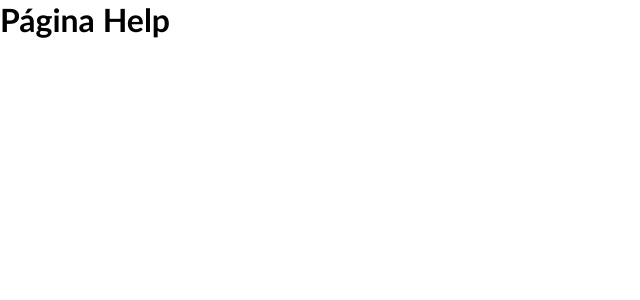
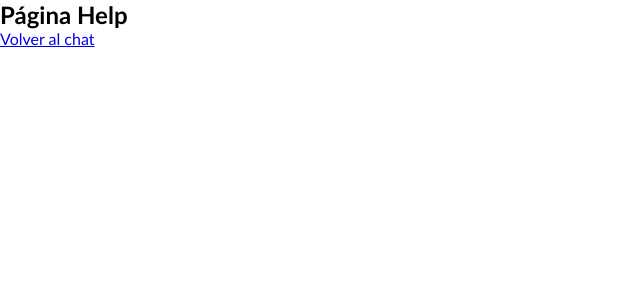
Before and after one commit to sara-carretero/base-proyecto-react-999198241, a React (Vite) app: page /help in a window 1280 px wide. Shown: the top 300 px of the page, without its empty margins (0-640 px from the left). Built offline with nearby package versions, Linux system fonts and the light colour scheme.

Commit message:
cambiar ruta de help exitosamente. Guardar sesión en Local Storage

```diff
--- a/src/components/Chat.jsx
+++ b/src/components/Chat.jsx
@@ -1,8 +1,19 @@
 import { useState } from "react"
 import { useChat } from "../context/ChatContext"
+import { useNavigate } from "react-router-dom"
 
 export default function Chat() {
   const [msg, setMsg] = useState("")
+
+  const navigate = useNavigate()
+
+  const handleHelp = () => {
+    // setTimeout(() => {
+    //   navigate("/help")
+    // }, 1000)
+
+    navigate("/help")
+  }
 
   // 1. Obtenemos del contexto todo lo necesario
   const { users, selectedUser, setUsers } = useChat()
@@ -45,6 +56,10 @@ export default function Chat() {
     setMsg("")
   }
 
+
+
+
+
   return (
     <div className="chat">
       <header className="chat-header">
@@ -64,7 +79,7 @@ export default function Chat() {
           <button title="Camera">📷</button>
           <button title="Gallery">🖼️</button>
           <button title="Settings">⚙️</button>
-          <button title="Help">❓</button>
+          <button title="Help" onClick={handleHelp}>❓</button>
         </div>
       </header>
 
--- a/src/views/Help.jsx
+++ b/src/views/Help.jsx
@@ -1,7 +1,11 @@
+import { Link } from "react-router-dom"
 
 const Help = () => {
   return (
-    <h1>Página Help</h1>
+    <section>
+      <h1>Página Help</h1>
+      <Link to="/chat">Volver al chat</Link>
+    </section>
   )
 }
 
--- a/src/views/Login.jsx
+++ b/src/views/Login.jsx
@@ -17,6 +17,8 @@ const Login = () => {
     setError(null)
 
     if (password === PASS) {
+      //Guardar sesión en localStorage para que quede activa.
+      localStorage.setItem("isLoggedIn", "true")
       setMessage("Contraseña valida, serás redirigido.")
       setTimeout(() => {
         navigate("/chat")
```
